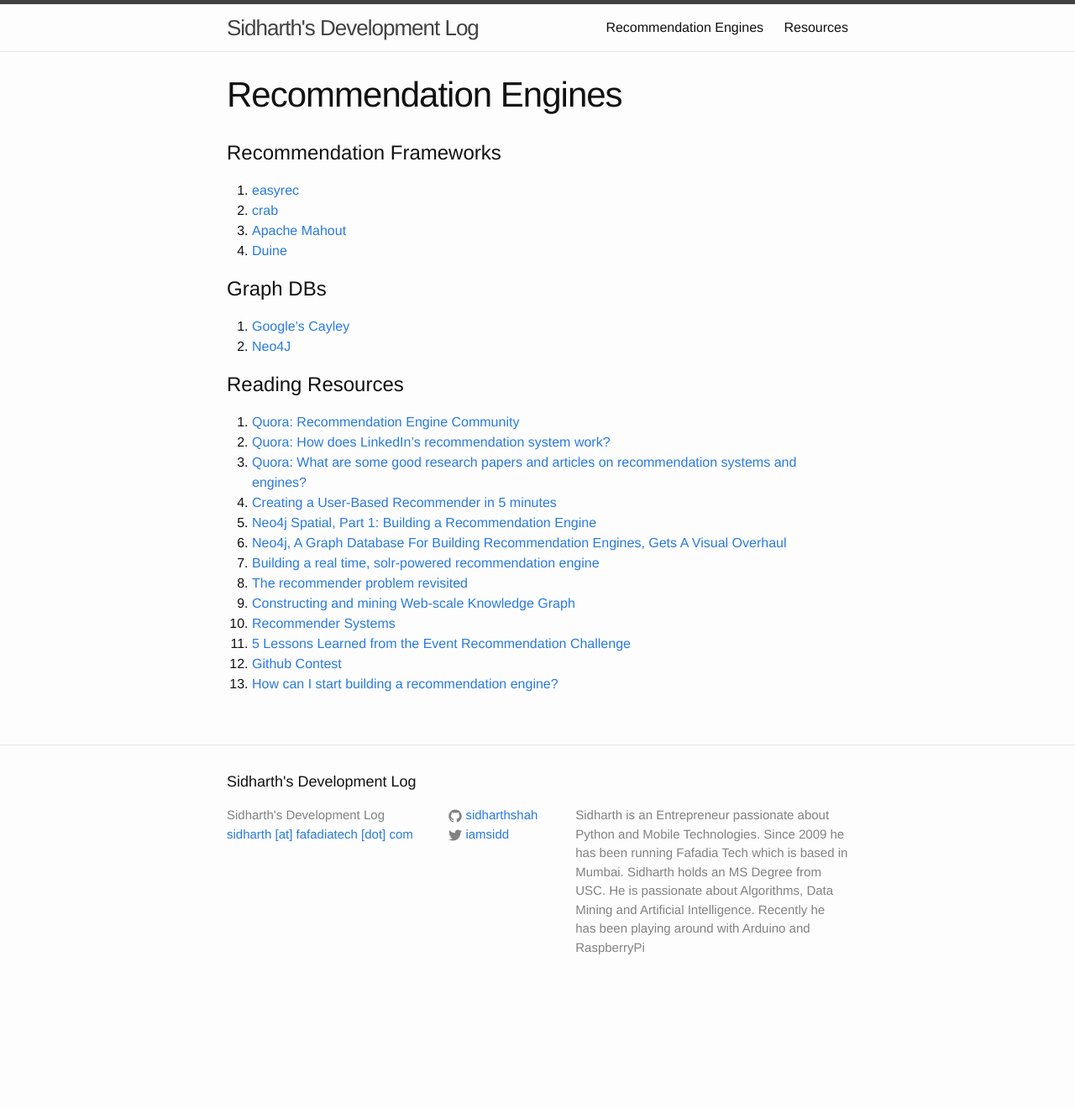
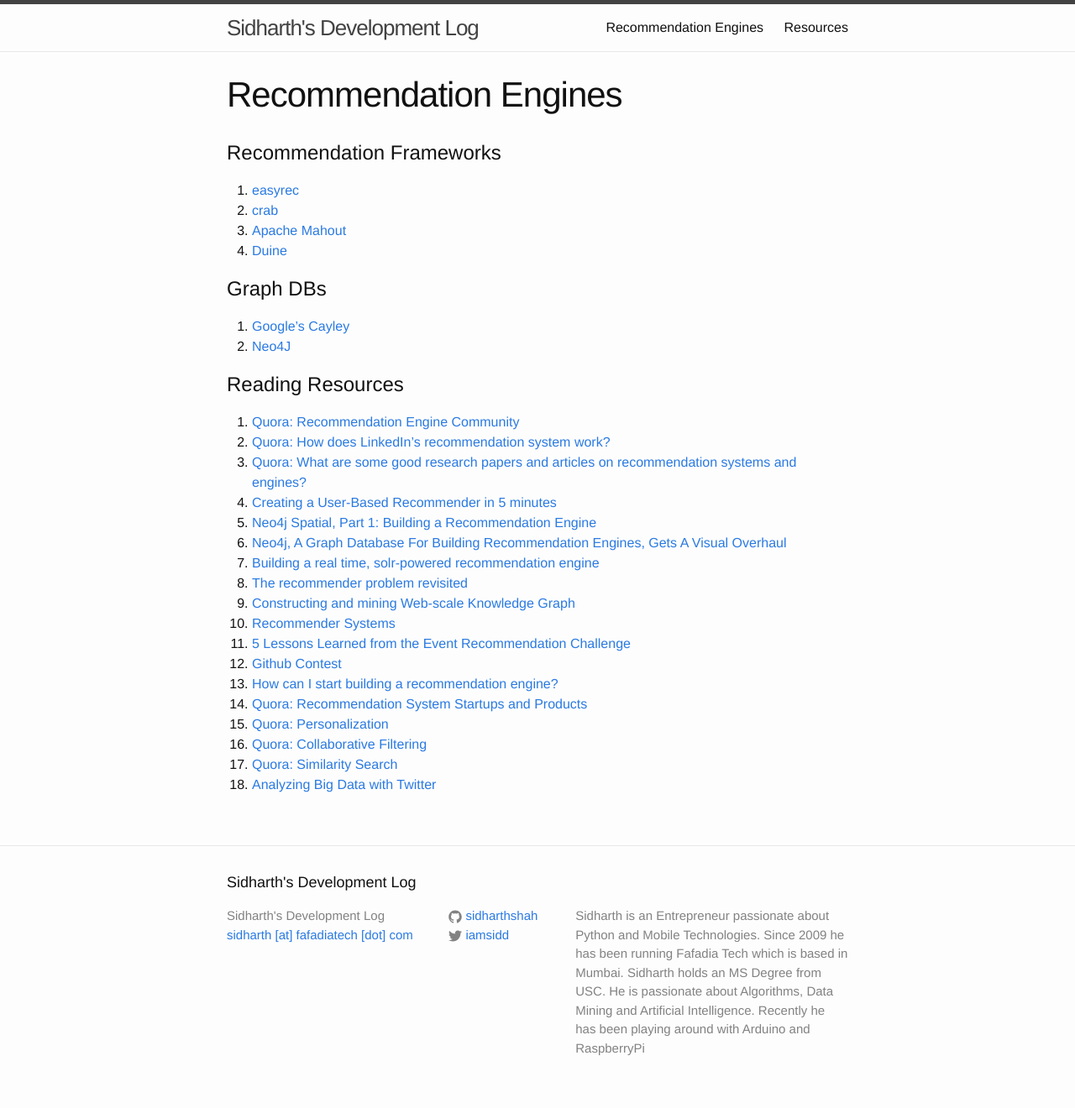
Before and after one commit to sidharthshah/sidharthshah.github.com, a Jekyll site: the page built from recommendations.md, in a window 1280 px wide. Shown: the whole page at 84% size. Built offline with Jekyll 4.4.1, drawn with Linux system fonts in a browser that asks for light colours; before the commit the page ends 1200 px from its top, so only the background shows below that.

Commit message:
updated links

```diff
--- a/recommendations.md
+++ b/recommendations.md
@@ -32,3 +32,8 @@
 11. [5 Lessons Learned from the Event Recommendation Challenge](http://blog.kaggle.com/2013/02/25/5-lessons-learned-for-the-event-recommendation-challenge/)
 12. [Github Contest](https://github.com/jeremybarnes/github_contest)
 13. [How can I start building a recommendation engine?](http://www.quora.com/How-can-I-start-building-a-recommendation-engine)
+14. [Quora: Recommendation System Startups and Products](http://www.quora.com/Recommendation-System-Startups-and-Products)
+15. [Quora: Personalization](http://www.quora.com/Personalization)
+16. [Quora: Collaborative Filtering](http://www.quora.com/Collaborative-Filtering)
+17. [Quora: Similarity Search](http://www.quora.com/Similarity-Search)
+18. [Analyzing Big Data with Twitter](http://blogs.ischool.berkeley.edu/i290-abdt-s12/)
```
